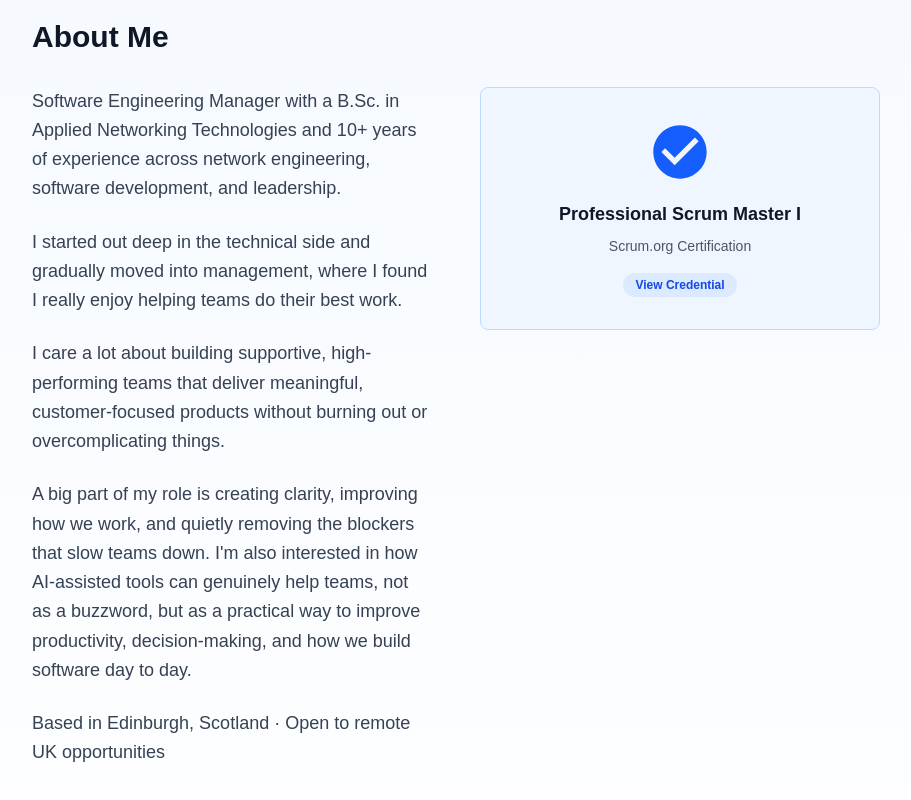
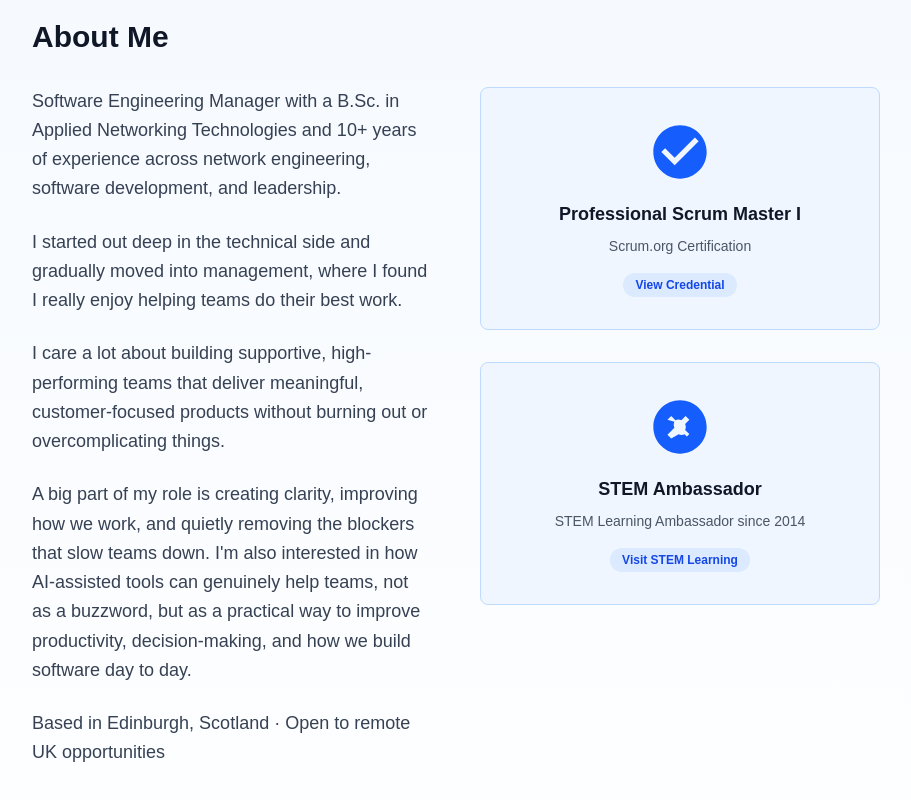
Before and after one commit to rwestwater/rachwest-flightdeck, a Next.js app: page /rachwest-flightdeck/ in a window 1280 px wide. Shown: the part 780-1580 px from the top of the page, without its empty margins (184-1095 px from the left). Built offline with nearby package versions, Linux system fonts and the light colour scheme.

Commit message:
Add STEM Ambassador card linking to STEM Learning ambassadors program

```diff
--- a/src/app/page.tsx
+++ b/src/app/page.tsx
@@ -89,6 +89,25 @@ export default function Home() {
                   </div>
                 </div>
               </a>
+
+              <a href="https://ambassadors.stem.org.uk/" target="_blank" rel="noopener noreferrer" className="block group">
+                <div className="bg-blue-50 dark:bg-slate-700 p-8 rounded-lg border border-blue-200 dark:border-slate-600 hover:border-blue-400 dark:hover:border-blue-300 transition-colors h-full">
+                  <div className="text-center">
+                    <svg className="w-16 h-16 mx-auto mb-4 text-blue-600 dark:text-blue-400 group-hover:scale-110 transition-transform" fill="currentColor" viewBox="0 0 24 24">
+                      <path d="M12 2C6.48 2 2 6.48 2 12s4.48 10 10 10 10-4.48 10-10S17.52 2 12 2zm3.29 14.3l-1.58-1.58c-.34.16-.72.26-1.11.26-.39 0-.77-.1-1.11-.26L8.71 16.3 7.3 14.88l2.6-2.59c-.16-.34-.26-.72-.26-1.11 0-.39.1-.77.26-1.11L7.3 9.29l1.41-1.41 1.58 1.58c.34-.16.72-.26 1.11-.26.39 0 .77.1 1.11.26l1.58-1.58 1.41 1.41-1.58 1.58c.16.34.26.72.26 1.11 0 .39-.1.77-.26 1.11l1.58 1.58-1.41 1.41z" />
+                    </svg>
+                    <h3 className="text-lg font-semibold text-gray-900 dark:text-white mb-2">
+                      STEM Ambassador
+                    </h3>
+                    <p className="text-sm text-gray-600 dark:text-gray-400 mb-4">
+                      STEM Learning Ambassador since 2014
+                    </p>
+                    <span className="inline-block px-3 py-1 bg-blue-100 dark:bg-blue-900 text-blue-700 dark:text-blue-200 text-xs font-semibold rounded-full">
+                      Visit STEM Learning
+                    </span>
+                  </div>
+                </div>
+              </a>
             </div>
           </div>
 
```
